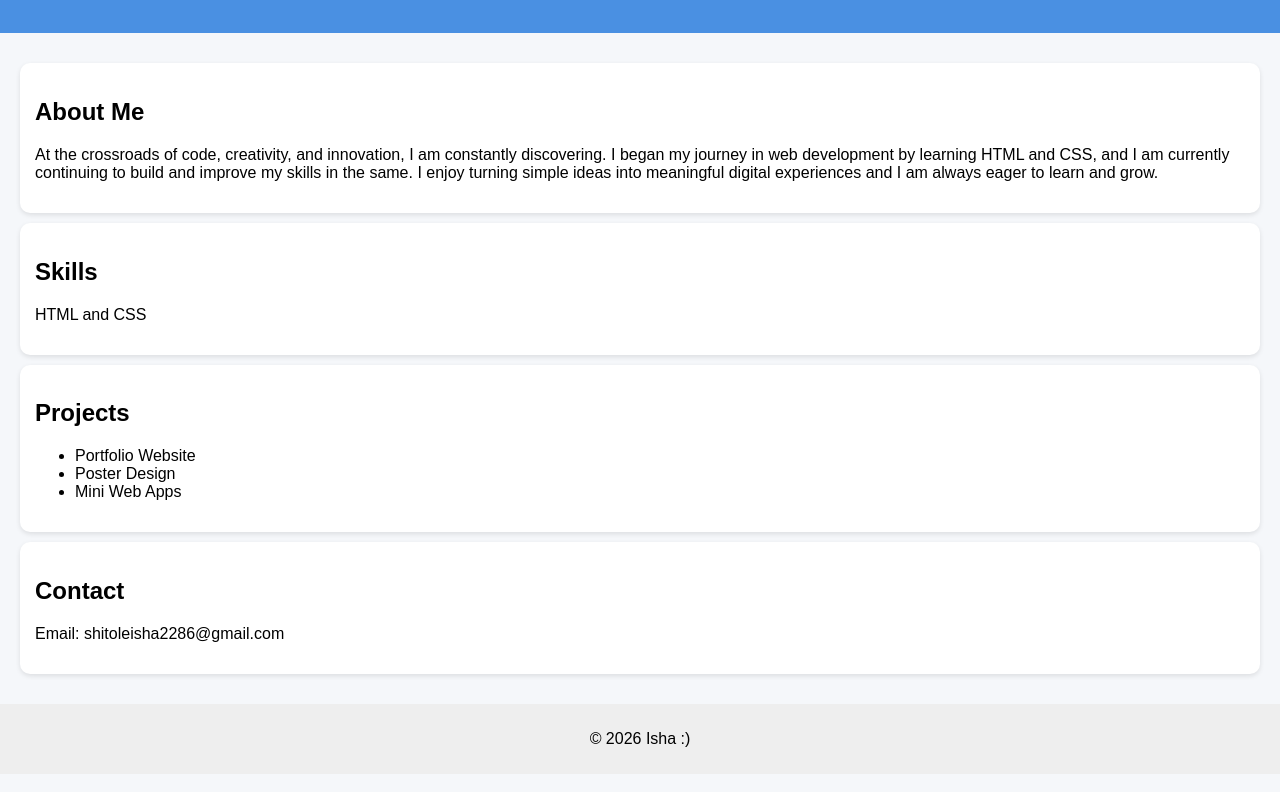
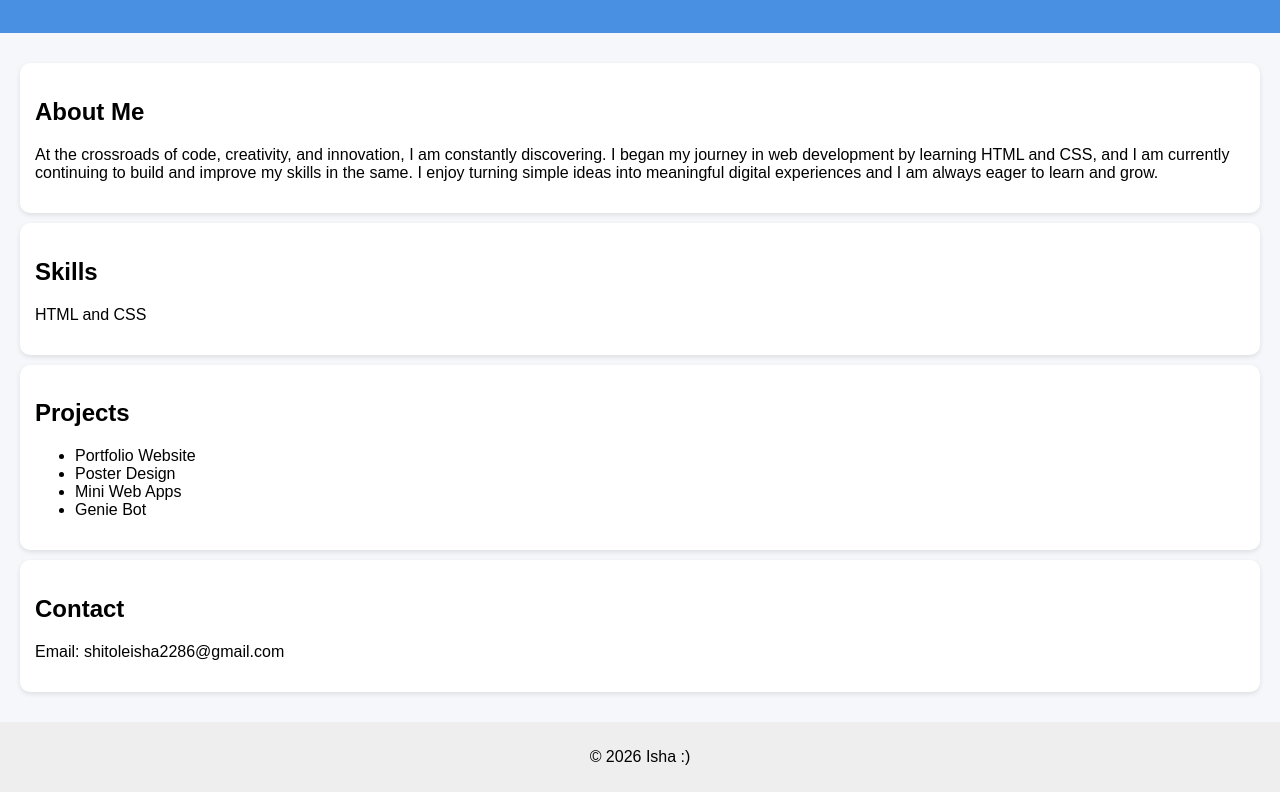
Before and after one commit to shitoleisha2286-code/Portfolio, a plain HTML site: page index.html in a window 1280 px wide. Shown: the part 121-913 px from the top of the page. Drawn offline with Linux system fonts and the light colour scheme.

Commit message:
Update index.html

```diff
--- a/index.html
+++ b/index.html
@@ -59,6 +59,7 @@
             <li>Portfolio Website</li>
             <li>Poster Design</li>
             <li>Mini Web Apps</li>
+            <li> Genie Bot </li>
         </ul>
     </div>
 
```
